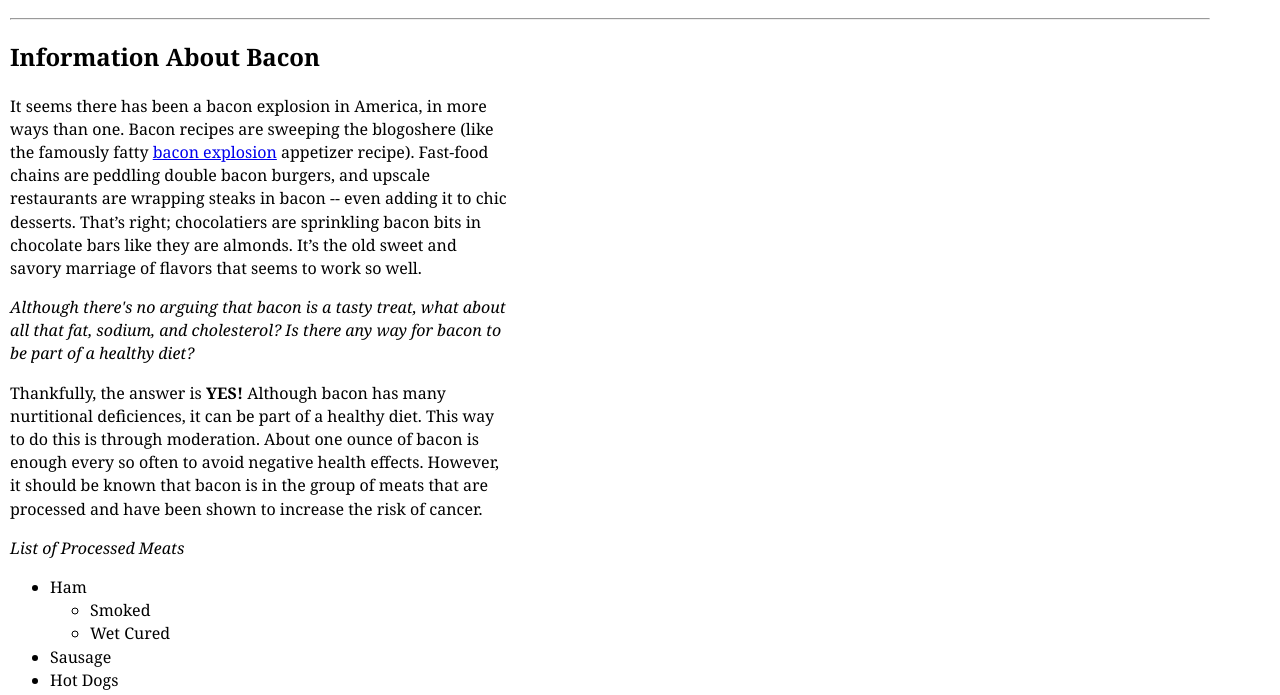
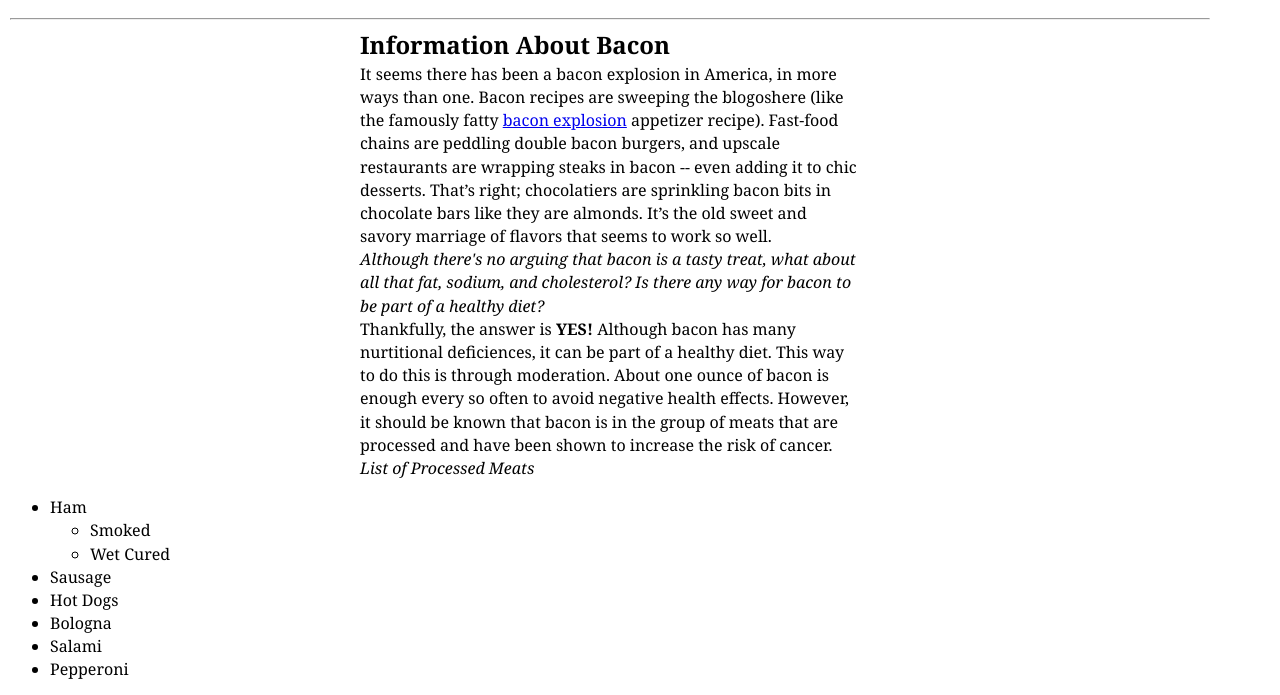
Before and after one commit to MJAmk/MJAmk.github.io, a plain HTML site: page fixerupper.html in a window 1280 px wide. Shown: the top 695 px of the page. Drawn offline with Linux system fonts and the light colour scheme; files that its build step writes are made by us from their sources.

Commit message:
Update style2.css

```diff
--- a/css/style2.css
+++ b/css/style2.css
@@ -15,8 +15,12 @@ table, tr, td, th {
 }
 p {
     max-width: 500px;
+    margin: 0 auto;
 }
-
+h2 {
+    max-width: 500px;
+    margin: 0 auto;
+}
 .bacon-info {
 }
 
```
